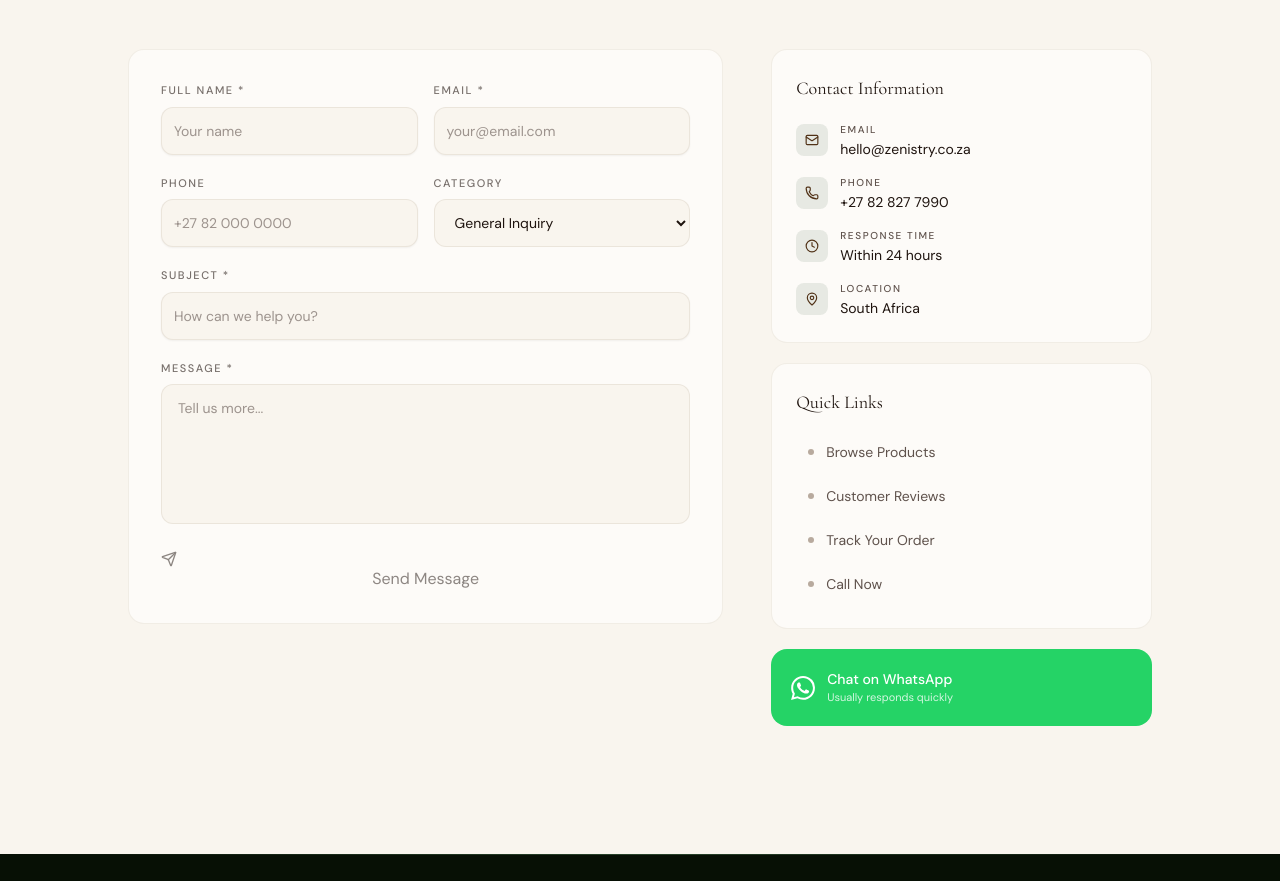
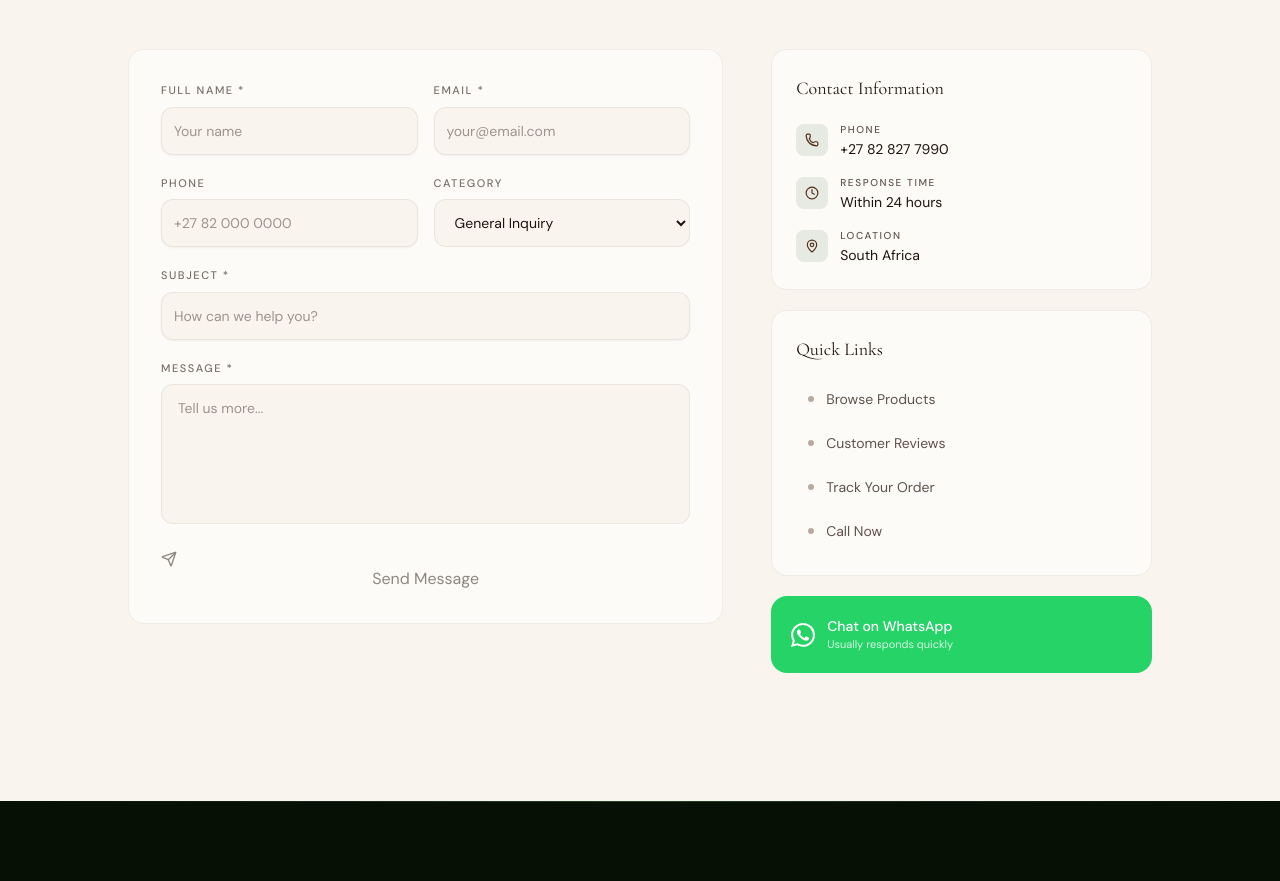
Before and after one commit to Generalcom/Zenistry, a Next.js app: page / in a window 1280 px wide. Shown: the part 8160-9041 px from the top of the page. Built offline with nearby package versions, Linux system fonts and the light colour scheme.

Commit message:
Remove email address from contact section
Co-Authored-By: Claude Sonnet 4.6 <noreply@anthropic.com>

```diff
--- a/components/contact-form.tsx
+++ b/components/contact-form.tsx
@@ -1,7 +1,7 @@
 'use client'
 
 import { useState } from 'react'
-import { Mail, Phone, Send, User, Tag, MessageSquare, Clock, MapPin, CheckCircle } from 'lucide-react'
+import { Phone, Send, User, Tag, MessageSquare, Clock, MapPin, CheckCircle } from 'lucide-react'
 import { Input } from '@/components/ui/input'
 import { DynamicContent } from './dynamic-content'
 
@@ -220,10 +220,6 @@ export function ContactForm() {
                 <div className="space-y-4">
                   {[
                     {
-                      icon: Mail, label: 'Email',
-                      value: <DynamicContent sectionId="contact-email" fallback="hello@zenistry.co.za" />
-                    },
-                    {
                       icon: Phone, label: 'Phone',
                       value: <DynamicContent sectionId="contact-phone" fallback="+27 82 827 7990" />
                     },
--- a/lib/content-manager.ts
+++ b/lib/content-manager.ts
@@ -18,8 +18,7 @@ export const EDITABLE_SECTIONS: Omit<ContentSection, 'value'>[] = [
   { id: 'contact-title', label: 'Section Title', category: 'Contact' },
   { id: 'contact-description', label: 'Section Description', multiline: true, category: 'Contact' },
   { id: 'contact-info-title', label: 'Info Box Title', category: 'Contact' },
-  { id: 'contact-email', label: 'Contact Email', category: 'Contact' },
-  { id: 'contact-phone', label: 'Contact Phone', category: 'Contact' },
+{ id: 'contact-phone', label: 'Contact Phone', category: 'Contact' },
   { id: 'contact-response-time', label: 'Response Time', category: 'Contact' },
   // About
   { id: 'about-subtitle', label: 'Subtitle', category: 'About' },
```
